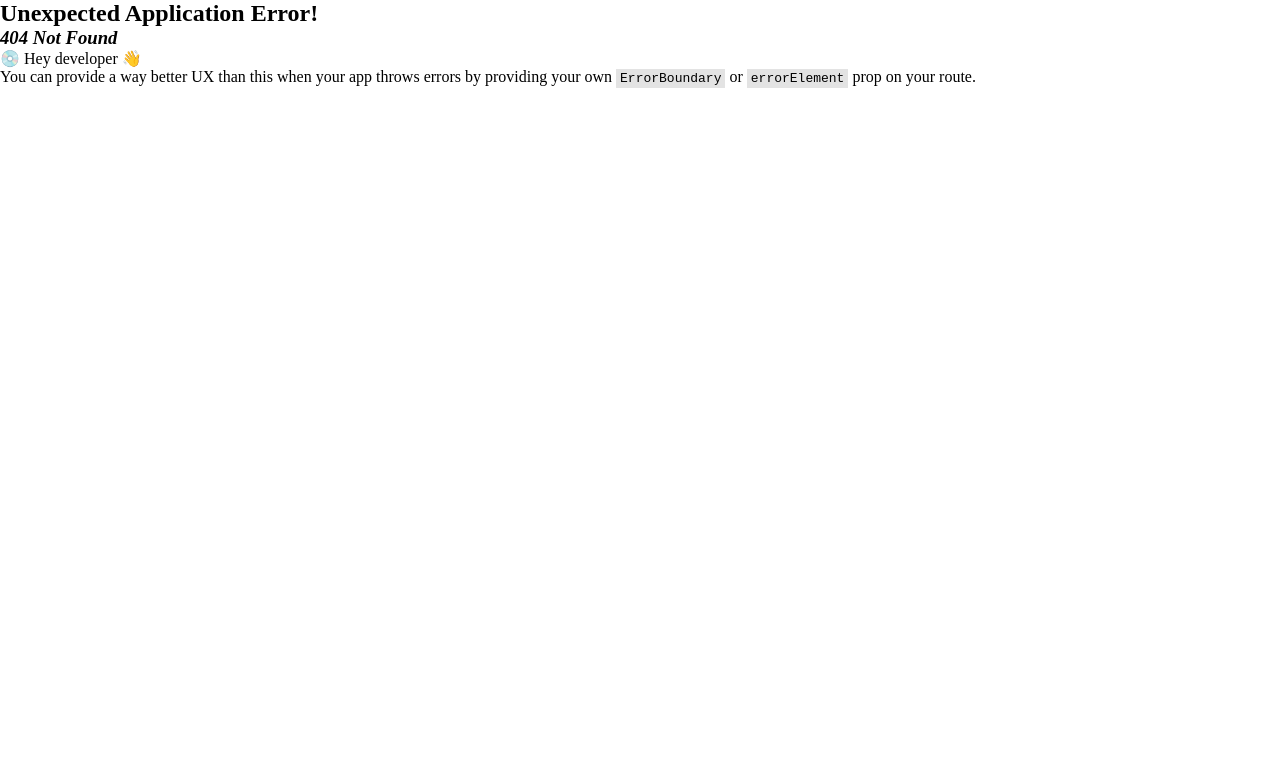
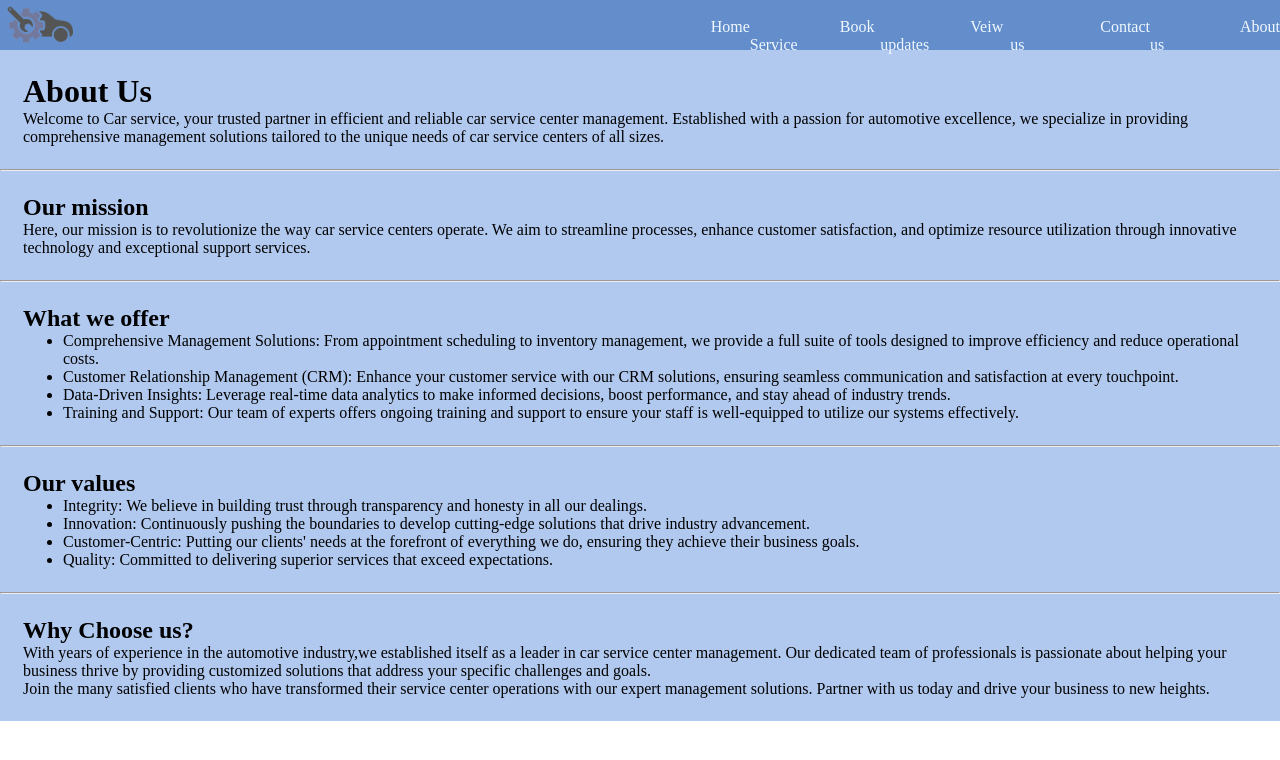
Before and after one commit to Manthan2486/Car-Services, a React (Vite) app in the folder frontend/: page /aboutus in a window 1280 px wide. Before the commit this address had no page. Shown: the top 760 px of the page. Built offline with nearby package versions, Linux system fonts and the light colour scheme.

Commit message:
about us page

```diff
--- a/frontend/src/components/User/Aboutus.css
+++ b/frontend/src/components/User/Aboutus.css
@@ -0,0 +1,5 @@
+.about1{
+    background-color: #b1c9ef;
+    padding: 23px;
+
+}
--- a/frontend/src/components/User/Aboutus.jsx
+++ b/frontend/src/components/User/Aboutus.jsx
@@ -0,0 +1,68 @@
+import React from 'react'
+import Usernav from './Usernav';
+import "./Aboutus.css";
+
+const Aboutus = () => {
+  return (
+    <>
+    <Usernav></Usernav>
+    <div className="about1">
+        <h1>About Us</h1>
+        <p>Welcome to Car service, your trusted partner in efficient and reliable car
+            service center management. Established with a passion for automotive excellence,
+            we specialize in providing comprehensive management solutions tailored to the unique
+            needs of car service centers of all sizes.</p>
+    </div>
+    <hr />
+    <div className="about1">
+        <h2>Our mission</h2>
+        <p>Here, our mission is to revolutionize the way car service centers operate.
+            We aim to streamline processes, enhance customer satisfaction,
+            and optimize resource utilization through innovative technology and exceptional
+            support services.</p>
+    </div>
+    <hr />
+    <div className="about1">
+        <h2>What we offer</h2>
+        <ul>
+            <li>Comprehensive Management Solutions: From appointment scheduling to inventory
+                management, we provide a full suite of tools designed to improve efficiency and
+                reduce operational costs.</li>
+            <li>Customer Relationship Management (CRM): Enhance your customer service with our
+                CRM solutions, ensuring seamless communication and satisfaction at every
+                touchpoint.</li>
+            <li>Data-Driven Insights: Leverage real-time data analytics to make informed
+                decisions, boost performance, and stay ahead of industry trends.</li>
+            <li>Training and Support: Our team of experts offers ongoing training and support
+                to ensure your staff is well-equipped to utilize our systems effectively.</li>
+        </ul>
+    </div>
+    <hr />
+    <div className="about1">
+        <h2>Our values</h2>
+        <ul>
+            <li>Integrity: We believe in building trust through transparency and honesty
+                in all our dealings.</li>
+            <li>Innovation: Continuously pushing the boundaries to develop cutting-edge
+                solutions that drive industry advancement.</li>
+            <li>Customer-Centric: Putting our clients' needs at the forefront of everything
+                we do, ensuring they achieve their business goals.</li>
+            <li>Quality: Committed to delivering superior services that exceed expectations.</li>
+        </ul>
+    </div>
+    <hr />
+    <div className="about1">
+        <h2>Why Choose us?</h2>
+        <p>With years of experience in the automotive industry,we established itself as a leader
+            in car service center management. Our dedicated team of professionals is passionate
+             about helping your business thrive by providing customized solutions that address
+             your specific challenges and goals.</p>
+        <p>Join the many satisfied clients who have transformed their service center operations with our expert management solutions. Partner with us today and drive your business to new heights.
+
+</p>
+    </div>
+    </>
+  )
+}
+
+export default Aboutus
--- a/frontend/src/components/User/Usernav.css
+++ b/frontend/src/components/User/Usernav.css
@@ -12,11 +12,11 @@ img{
     height: 40px;
     display: flex;
 }
-ul{
+.ul{
     display: flex;
 
 }
-ul li{
+.li{
     list-style: none;
 }
 .option{
--- a/frontend/src/components/User/Usernav.jsx
+++ b/frontend/src/components/User/Usernav.jsx
@@ -11,12 +11,12 @@ export default function Usernav() {
                     <img src="nav-logo.png" alt=""/>
                 </div>
                 <div className="option">
-                    <ul>
-                        <li><Link to='/userhome'>Home</Link></li>
-                        <li><Link to='/book_service'>Book Service</Link></li>
-                        <li><Link to='/update'>Veiw updates</Link></li>
-                        <li><Link to='/contactus'>Contact us</Link></li>
-                        <li><a>About us</a></li>
+                    <ul className="ul">
+                        <li className="li"><Link to='/userhome'>Home</Link></li>
+                        <li className="li"><Link to='/book_service'>Book Service</Link></li>
+                        <li className="li"><Link to='/update'>Veiw updates</Link></li>
+                        <li className="li"><Link to='/contactus'>Contact us</Link></li>
+                        <li className="li"><Link to='/aboutus'>About us</Link></li>
                     </ul>
                 </div>
 
--- a/frontend/src/main.jsx
+++ b/frontend/src/main.jsx
@@ -9,13 +9,15 @@ import Userhome from "./components//User/Userhome.jsx";
 import Book_service from "./components/User/Book_service.jsx";
 import Update from "./components/User/Update.jsx";
 import Contactus from "./components/User/Contactus.jsx";
+import Aboutus from "./components/User/Aboutus.jsx";
 const routes = createBrowserRouter([
   { path: "/", element: <Login></Login> },
   { path: "/signin", element: <Sighup></Sighup> },
   { path: "/userhome" , element:<Userhome></Userhome>},
   { path: "/book_service" , element:<Book_service></Book_service>},
   { path: "/update", element:<Update></Update>},
-  { path: "/contactus", element:  <Contactus></Contactus>},
+  { path: "/contactus", element:<Contactus></Contactus>},
+  { path: "/aboutus" , element:<Aboutus></Aboutus>}
 ]);
 ReactDOM.createRoot(document.getElementById("root")).render(
   <React.StrictMode>
```
Also changed, not shown: frontend/src/components/Admin/Adminnav.css (added), frontend/src/components/Admin/Adminnav.jsx (added).
